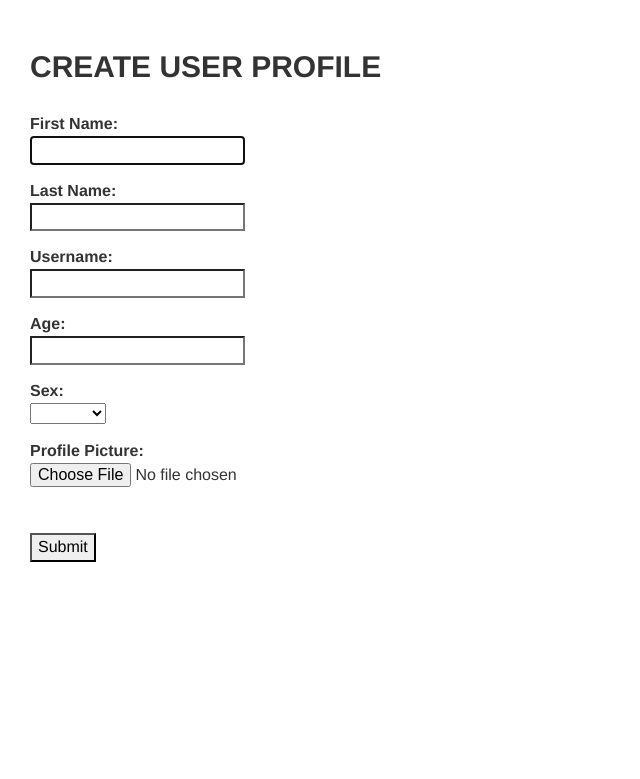
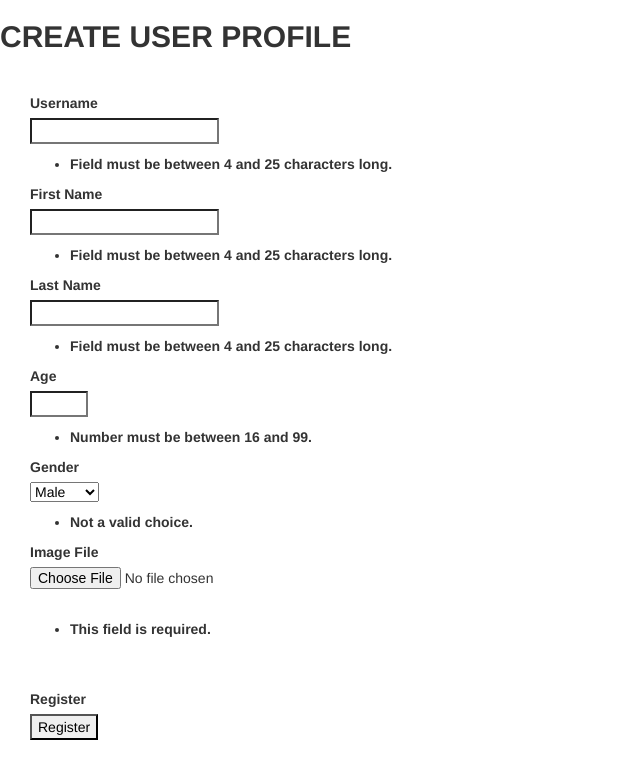
Before and after one commit to mihuie/info3180-project, a Flask app: page /profile/ in a window 1280 px wide. Shown: the top 779 px of the page, without its empty margins (0-640 px from the left). Run offline with Flask 2, Linux system fonts and the light colour scheme; style sheets or scripts are compiled from the project's sources; some libraries are stand-ins or nearby versions.

Commit message:
form validation

```diff
--- a/app/forms.py
+++ b/app/forms.py
@@ -1,9 +1,14 @@
 from flask.ext.wtf import Form
-from wtforms.fields import TextField
-from wtforms.validators import Required
+from wtforms.fields import StringField, IntegerField, SubmitField, FileField, SelectField
+from wtforms.validators import Required, Length, NumberRange
 from werkzeug import secure_filename
 
 
-class EmailPasswordForm(Form):
-    username = TextField('Username', validators=[Required()])
-    email = TextField('Email', validators=[Required(), Email()])
+class CreateUserForm(Form):
+    username = StringField('Username', validators=[Length(min=4, max=25)])
+    firstname = StringField('First Name', validators=[Length(min=4, max=25)])
+    lastname = StringField('Last Name', validators=[Length(min=4, max=25)])
+    age = IntegerField('Age', validators=[NumberRange(min=16, max=99)])
+    gender = SelectField('Gender', choices=[('male', 'Male'), ('Female','Female')])
+    image = FileField('Image File', validators=[Required()])
+    submit = SubmitField("Register")
--- a/app/static/css/project1.css
+++ b/app/static/css/project1.css
@@ -23,6 +23,4 @@
   left: 260px;
 }
 
-.pic {
-  max-height: 240px; }
-}
+.pic { max-height: 240px; }
--- a/app/templates/profile.html
+++ b/app/templates/profile.html
@@ -11,22 +11,20 @@ Create Profile
 
 {% block main %}
 
+<h2><b>CREATE USER PROFILE</h2>
+
 <div class="form">
-  <form action="{{url_for('createprofile')}}" method="POST" enctype="mutlipart/form-data">
-    <h2><b>CREATE USER PROFILE</h2>
-    <br>
-    <p class="lbel"> <label> First Name: <br> <input type="text" name="fname" autofocus required></label></p>
-    <p class="lbel"> <label> Last Name: <br> <input type="text" name="lname" required></label></p>
-    <p class="lbel"> <label> Username: <br> <input type="text" name="username" required></label></p>
-    <p class="lbel"> <label> Age: <br> <input type="number" name="age" min="16" required></label></p>
-    <p class="lbel"> <label> Sex: <br> <select name="sex" required>
-                                        <option></option>
-                                        <option>Male</option>
-                                        <option>Female</option>
-                                       </select>
-    <p class="lbel"> <label> Profile Picture: <br> <input type=file accept="image/*" required>
-    <br><br>
-    <input type="submit" value="Submit">
+
+  {% from "_form_helpers.html" import render_field %}
+  <form method="POST" action="{{ url_for('profile') }}">
+      {{ render_field(form.username) }}
+      {{ render_field(form.firstname) }}
+      {{ render_field(form.lastname) }}
+      {{ render_field(form.age) }}
+      {{ render_field(form.gender) }}
+      {{ render_field(form.image) }}
+      <br><br>
+      {{ render_field(form.submit) }}
   </form>
 </div>
 
--- a/app/views.py
+++ b/app/views.py
@@ -7,13 +7,12 @@ This file creates your application.
 """
 from app import db
 from app import app
-from flask import render_template, request, redirect, url_for, flash, g
+from flask import render_template, request, redirect, url_for
 import smtplib
 import time
 import sqlite3
-from app import app
 from app.models import Profiles
-
+from forms import CreateUserForm
 
 app.secret_key = 'my superrr dupper secret_key'
 
@@ -40,49 +39,32 @@ def createID():
     return time.strftime("%y%j%H%M%S")
 
 #insert profile roots
-@app.route('/profile/')
+@app.route('/profile/', methods=['POST','GET'])
 def profile():
-    return render_template('profile.html')
+    form = CreateUserForm()
+    if request.method != "POST" and form.validate():
+#       userid = createID()#generate user id
+#       datecreated = timeinfo()#gets today's date
+#       user = Profiles(userid, form.username.data, form.firstname.data, \
+#                       form.lastname.data, form.age.data, form.gender.data, datecreated)
+#       db_session.add(user)
+#       db.session.commit()
+#       return render_template('profiles.html')
+      return 'test'
+    return render_template('profile.html', form=form)
 
-@app.route('/submit/', methods=['POST'])
-def createprofile():
-
-    userid = createID()#generate user id
-    datecreated = timeinfo()#gets today's date
-
-    #extract date from form
-    username = request.form['username']
-    firstname = request.form['fname']
-    lastname = request.form['lname']
-    age = request.form['age']
-    gender = request.form['sex']
-
-    #adding to database
-    user = Profiles(userid, username, firstname, lastname, age, gender, datecreated)
-    db.session.add(user)
-    db.session.commit()
-
-    return redirect(url_for('show_user', userid = userid))
 
 
 @app.route('/profile/<userid>')
 def show_user(userid):
     user = Profiles.query.filter_by(userid=userid).first_or_404()
-
-    return render_template('userprofile.html', userid=user.userid, username=user.username, \
-                           firstname=user.firstname, lastname=user.lastname, age=user.age, \
-                           gender=user.gender, datecreated=user.datecreated)
+    return render_template('userprofile.html', user=user)
 
 
 @app.route('/profiles/')
 def show_users():
     users = Profiles.query.all()
-    if (users == None):
-      flash("No user created")
-      return redirect(url_for('profile'))
-    else:
-      return render_template('profiles.html', users=users)
-
+    return render_template('profiles.html', users=users)
 
 ###
 # The functions below should be applicable to all Flask apps.
--- /dev/null
+++ b/dumpDB.py
@@ -0,0 +1,4 @@
+from app.models import Profiles
+from app import db
+
+db.drop_all()
```
Also changed, not shown: app/templates/profiles.html (added, +24 -0 lines), app/templates/userprofile.html (+10 -10 lines), app/models.py (line endings or trailing spaces).
